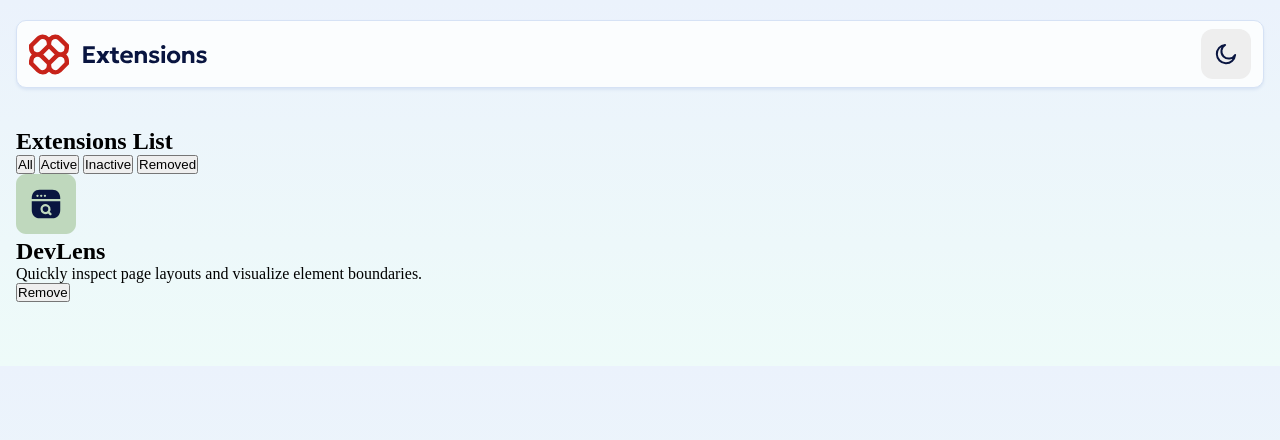
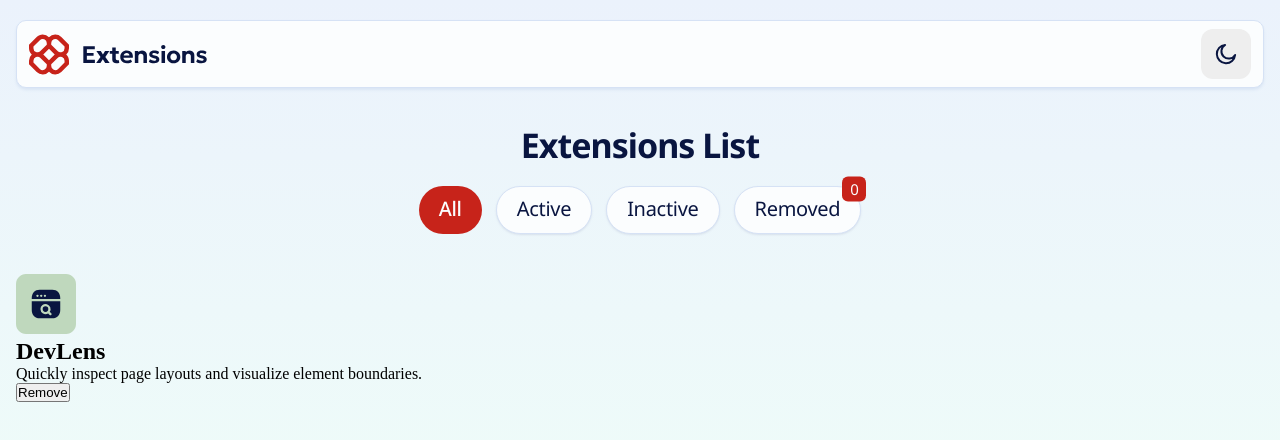
Before and after one commit to NoonPanirSabzi/browser-extension-manager, a website: page src/index.html in a window 1280 px wide. Drawn offline with Linux system fonts and the light colour scheme.

Commit message:
style: add options layout and colors

```diff
--- a/src/index.html
+++ b/src/index.html
@@ -48,12 +48,12 @@
     </header>
     <main>
       <section class="options">
-        <h1>Extensions List</h1>
+        <h1 class="text-preset-1">Extensions List</h1>
         <div class="filters-container">
-          <button type="button">All</button>
-          <button type="button">Active</button>
-          <button type="button">Inactive</button>
-          <button type="button">Removed</button>
+          <button type="button" class="filter-tab text-preset-4 filter-tab--selected">All</button>
+          <button type="button" class="filter-tab text-preset-3">Active</button>
+          <button type="button" class="filter-tab text-preset-3">Inactive</button>
+          <button type="button" class="filter-tab text-preset-3 removed-tab"><span>0</span>Removed</button>
         </div>
       </section>
       <section id="installed-extensions">
--- a/src/style.css
+++ b/src/style.css
@@ -81,6 +81,15 @@
   --header-border-clr: var(--color-neutral-200);
   --header-box-shadow-clr: #d9e5f4;
   --tgl-theme-btn-bg-clr: var(--color-neutral-100);
+  --heading-and-btn-clr: var(--color-neutral-900);
+  --filter-tab-bg-clr: var(--color-neutral-0);
+  --filter-tab-border-clr: var(--color-neutral-200);
+  --filter-tab-selected-bg-clr: var(--color-red-700);
+  --filter-tab-selected-clr: var(--color-neutral-0);
+  --removed-tab-before-clr: var(--color-neutral-0);
+  --removed-tab-before-bg-clr: var(--color-red-700);
+  --removed-tab-before-selected-bg-clr: var(--color-neutral-0);
+  --removed-tab-before-selected-clr: var(--color-neutral-900)
 }
 
 /* Typography */
@@ -148,10 +157,9 @@ body {
 }
 
 .header-container {
-  margin-block-end: var(--spacing-500);
   padding-block: var(--spacing-100);
   padding-inline: var(--spacing-150);
-  border-radius: var(--spacing-125);
+  border-radius: var(--radius-10);
   display: flex;
   justify-content: space-between;
   align-items: center;
@@ -170,6 +178,70 @@ body {
   box-sizing: border-box;
   height: 3.125rem;
   padding: 0.875rem;
-  border-radius: var(--spacing-150);
+  border-radius: var(--radius-12);
   background-color: var(--tgl-theme-btn-bg-clr);
 }
+
+.options {
+  display: flex;
+  flex-flow: row wrap;
+  row-gap: var(--spacing-300);
+  margin-block: var(--spacing-500);
+}
+
+h1 {
+  inline-size: 100%;
+  color: var(--heading-and-btn-clr);
+  text-align: center;
+}
+
+.filters-container {
+  display: flex;
+  flex-flow: row wrap;
+  gap: 0.875rem;
+  justify-content: space-around;
+  margin-inline: auto;
+}
+
+.filter-tab {
+  color: var(--heading-and-btn-clr);
+  background-color: var(--filter-tab-bg-clr);
+  box-shadow: 0 0.0625rem 0.125rem rgba(184, 196, 215, 0.4);
+  border: 0.0625rem solid var(--filter-tab-border-clr);
+  padding-inline: var(--spacing-250);
+  padding-block: var(--spacing-100) var(--spacing-125);
+  border-radius: var(--radius-full);
+  cursor: pointer;
+}
+
+.filter-tab--selected {
+  color: var(--filter-tab-selected-clr);
+  background-color: var(--filter-tab-selected-bg-clr);
+  border: none;
+  box-shadow: none;
+}
+
+.removed-tab {
+  position: relative;
+}
+
+.removed-tab > span {
+  inline-size: 1.5rem;
+  background-color: var(--removed-tab-before-bg-clr);
+  color: var(--removed-tab-before-clr);
+  font-size: 0.9375rem;
+  padding: var(--spacing-025);
+  border-radius: var(--radius-6);
+  position: absolute;
+  top: -50%;
+  right: 0;
+  transform: translate(25%, 50%);
+  display: block;
+}
+
+.removed-tab.filter-tab--selected > span {
+  background-color: var(--removed-tab-before-selected-bg-clr);
+  color: var(--removed-tab-before-selected-clr);
+  border: 0.0625rem solid var(--filter-tab-border-clr);
+  box-shadow: 0 0.0625rem 0.125rem rgb(184, 196, 215);
+}
```
